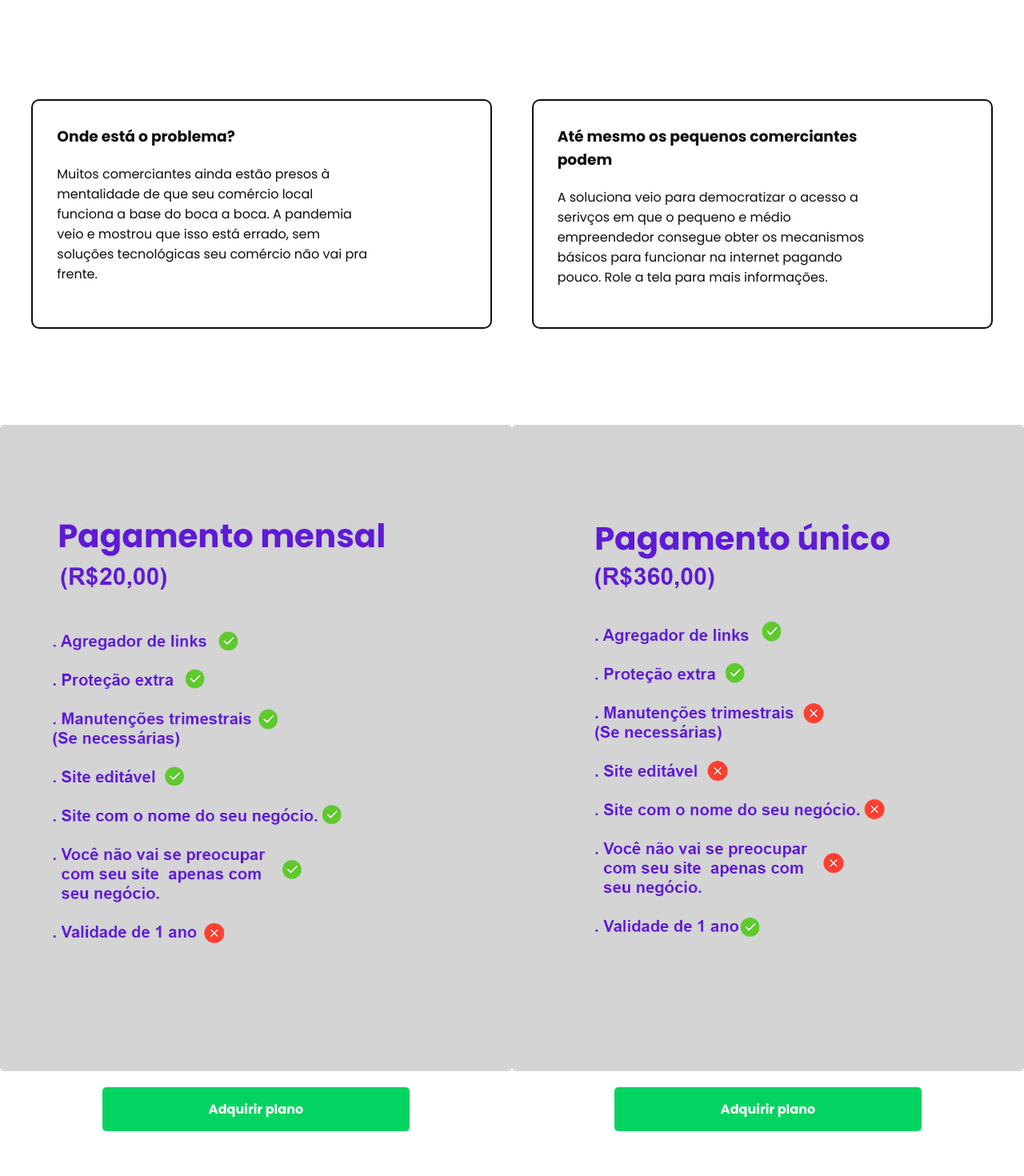
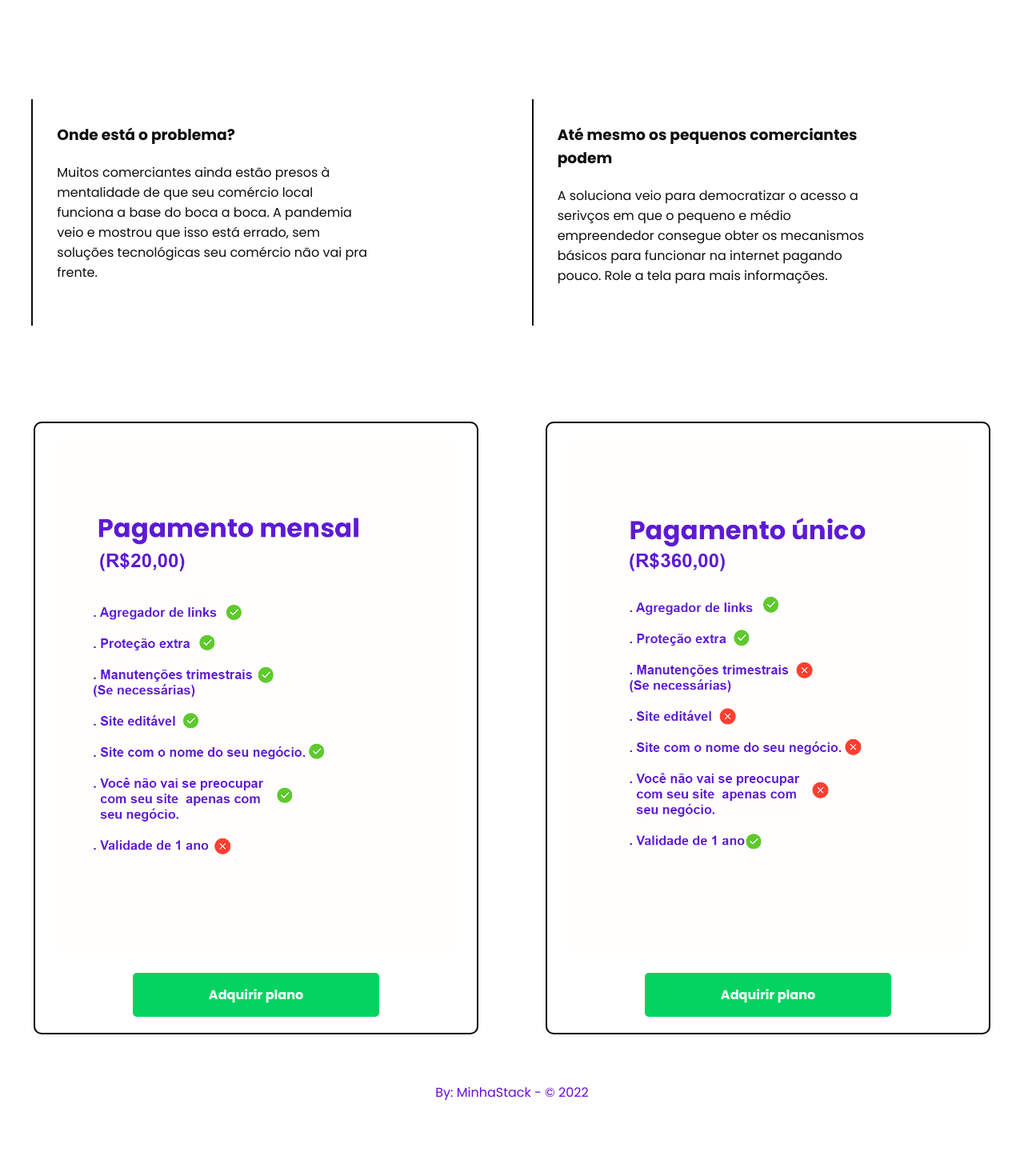
Before and after one commit to theJoseNeto/Soluciona-website, a React (Create React App) app: page / in a window 1280 px wide. Shown: the part 700-2170 px from the top of the page at 80% size. After the commit the page ends 2108 px from the top, so only its background shows below. Built offline with nearby package versions, Linux system fonts and the light colour scheme.

Commit message:
links atualizados

```diff
--- a/src/components/text-box/style.css
+++ b/src/components/text-box/style.css
@@ -1,7 +1,6 @@
 .text-box{
-    border: solid 2px #0f0e0e;
+    border-left: solid 2px #0f0e0e;
     color: #0f0e0e;
-    border-radius: 10px;
     padding: 30px 50px 50px 30px;
     margin: 10px;
 }
--- a/src/pages/home/homePage.css
+++ b/src/pages/home/homePage.css
@@ -46,6 +46,8 @@
     }
 
 }
+
+
 .container-plan-images img{
     width: 100vw;
     border-radius: 5px;
@@ -53,6 +55,9 @@
 
 
 .container-child-plan-images{
+    border: solid 2px black;
+    border-radius: 10px;
+    padding: 20px;
     display: flex;
     flex-direction: column;
     justify-content: center;
@@ -71,6 +76,12 @@
 
 @media all and (min-width : 786px) {
 
+    .container-plan-images{
+        display: flex;
+        align-items: center;
+        justify-content: space-around;
+    }
+
     .cta-title{
         width: 40%;
     }
@@ -82,7 +93,7 @@
         display:  flex;
     }
     .container-plan-images img{
-        width: 50vw;
+        width: 40vw;
 
     }
 
--- a/src/pages/home/homepage.jsx
+++ b/src/pages/home/homepage.jsx
@@ -39,13 +39,14 @@ export default function Home(){
         <section className="container-plan-images">
 
         <div className="col-02 container-child-plan-images">
+
             <img src={pgtoUnique} alt="services"/>
-            <a href="https://bit.ly/soluciona-mensal"  className="default-cta-button">Adquirir plano</a>
+            <a href="https://bit.ly/mensal-soluciona"  className="default-cta-button">Adquirir plano</a>
         </div>
 
         <div className="col-01 container-child-plan-images">
             <img src={pgtoMounth} alt="services"/>
-            <a href="bit.ly/soluciona-unico" className="default-cta-button">Adquirir plano</a>
+            <a href="https://bit.ly/pgto-unico-soluciona" className="default-cta-button">Adquirir plano</a>
         </div>
 
 
```
Also changed, not shown: src/assets/images/col01.jpg, src/assets/images/col02.jpg.
